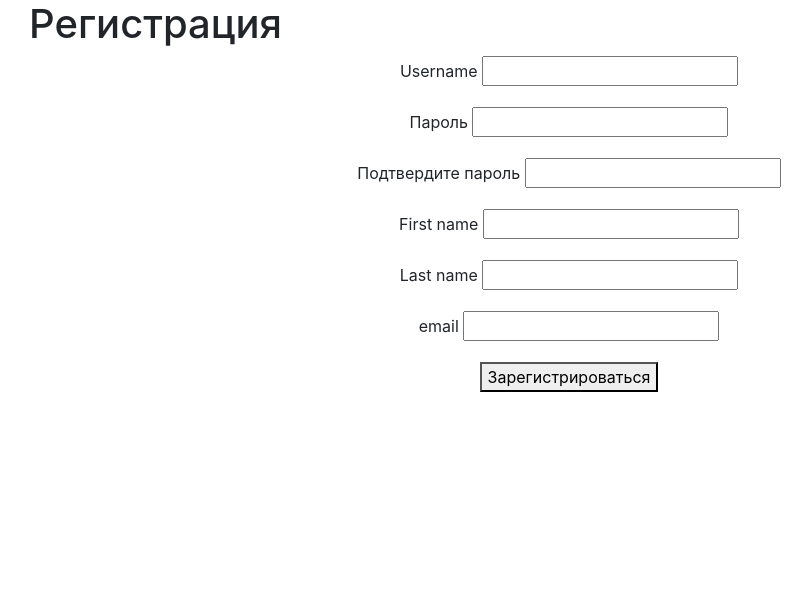
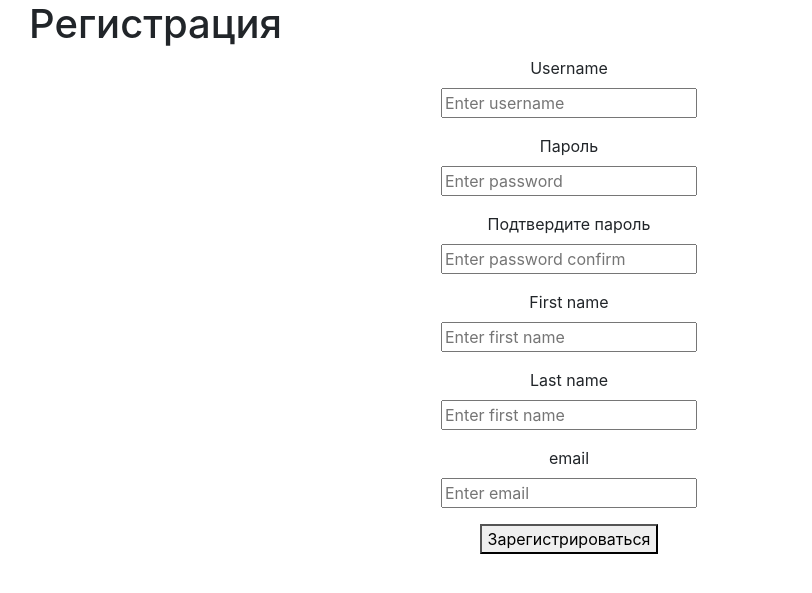
Before and after one commit to iamjumaliev/python_group_4, a Django app: page /accounts/create/ in a window 1280 px wide. Shown: the part 56-649 px from the top of the page, without its empty margins (71-883 px from the left). Run offline with Django 3.2, Linux system fonts and the light colour scheme; some libraries are stand-ins or nearby versions.

Commit message:
was improved templates and forms

```diff
--- a/source/accounts/forms.py
+++ b/source/accounts/forms.py
@@ -5,11 +5,14 @@ from django.core.exceptions import ValidationError
 
 
 class UserCreationForm(forms.ModelForm):
-    password = forms.CharField(label="Пароль", strip=False, widget=forms.PasswordInput)
 
-    password_confirm = forms.CharField(label="Подтвердите пароль", widget=forms.PasswordInput, strip=False)
-
-    email = forms.EmailField(label='email', required=True)
+    password = forms.CharField(label="Пароль", strip=False,
+                               widget=forms.PasswordInput(attrs={'placeholder': u'Enter password'}))
+    password_confirm = forms.CharField(label="Подтвердите пароль",
+                                       widget=forms.PasswordInput(attrs={'placeholder': u'Enter password confirm'}),
+                                        strip=False)
+    email = forms.EmailField(label='email', required=True,
+                             widget=forms.EmailInput(attrs={'placeholder': u'Enter email'}))
 
     def clean_password_confirm(self):
 
@@ -53,4 +56,10 @@ class UserCreationForm(forms.ModelForm):
 
         model = User
 
-        fields = ['username', 'password', 'password_confirm', 'first_name', 'last_name' , 'email']
+        fields = ['username', 'password', 'password_confirm', 'first_name', 'last_name', 'email']
+
+        widgets = {
+            'username': forms.TextInput(attrs={'placeholder': u'Enter username'}),
+            'first_name': forms.TextInput(attrs={'placeholder': u'Enter first name'}),
+            'last_name': forms.TextInput(attrs={'placeholder': u'Enter first name'})
+        }
--- a/source/accounts/templates/user_create.html
+++ b/source/accounts/templates/user_create.html
@@ -1,4 +1,8 @@
 {% extends 'base.html' %}
+{% load staticfiles %}
+{% block styles %}
+    <link rel="stylesheet" href="{% static 'accounts/css/style.css' %}">
+{% endblock %}
 {% block content %}
     <title>Регистрация</title>
 <body>
@@ -11,8 +15,10 @@
                 {% endfor %}
                 {% for field in form %}
                     <div class="form-group">
-                    <label for="{{ field.id_for_label }}" class="form-label
-                    {% if field.field.required %}required{% endif %}">{{ field.label }}</label>
+                    <div>
+                        <label for="{{ field.id_for_label }}" class="registration
+                        {% if field.field.required %}required{% endif %}">{{ field.label }}</label>
+                    </div>
                         {% if field.errors %}
                             {{ field }}
                             {% for error in field.errors %}
--- a/source/accounts/views.py
+++ b/source/accounts/views.py
@@ -1,6 +1,7 @@
 from django.shortcuts import render, redirect
 from django.contrib.auth import authenticate, login, logout
 from .forms import UserCreationForm
+
 
 
 def login_view(request):
@@ -14,7 +15,7 @@ def login_view(request):
             return redirect('webapp:index')
         else:
             context['has_error'] = True
-    return render(request, 'login.html', context=context)
+    return render(request, 'registration/login.html', context=context)
 
 
 def logout_view(request):
@@ -31,4 +32,6 @@ def register_view(request, *args, **kwargs):
     else:
         form = UserCreationForm()
     return render(request, 'user_create.html', context={'form': form})
+
+
 # Create your views here.
--- /dev/null
+++ b/source/webapp/static/accounts/css/style.css
@@ -0,0 +1,3 @@
+.registration{
+    text-align: center;
+}
--- a/source/webapp/templates/base.html
+++ b/source/webapp/templates/base.html
@@ -5,10 +5,10 @@
     <meta charset="UTF-8">
     <meta http-equiv="X-UA-Compatible" content="ie=edge">
     <title>{% block title %}Issue-Tracker{% endblock %}</title>
-    {% block styles %}{% endblock %}
     <meta name="viewport" content="width=device-width, initial-scale=1, shrink-to-fit=no">
     <link rel="stylesheet" href="https://maxcdn.bootstrapcdn.com/bootstrap/4.0.0/css/bootstrap.min.css" integrity="sha384-Gn5384xqQ1aoWXA+058RXPxPg6fy4IWvTNh0E263XmFcJlSAwiGgFAW/dAiS6JXm" crossorigin="anonymous">
-   <link rel="stylesheet" href="{% static 'css/style.css' %}">
+   <link rel="stylesheet" href="{% static 'webapp/css/style.css' %}">
+  {% block styles %}{% endblock %}
   </head>
   <body>
         <nav class="navbar navbar-expand-lg navbar-light bg-light sticky-top">
@@ -62,7 +62,7 @@
             {% block content %}{% endblock %}
         </div>
 
-        <script src="{% static 'js/main.js' %}"></script>
+        <script src="{% static 'webapp/js/main.js' %}"></script>
         {% block scripts %}{% endblock %}
 
     <!-- Optional JavaScript -->
```
Also changed, not shown: source/accounts/templates/registration/login.html (renamed from source/accounts/templates/login.html), source/webapp/static/webapp/css/style.css (line endings or trailing spaces), source/webapp/static/webapp/js/main.js (added).
